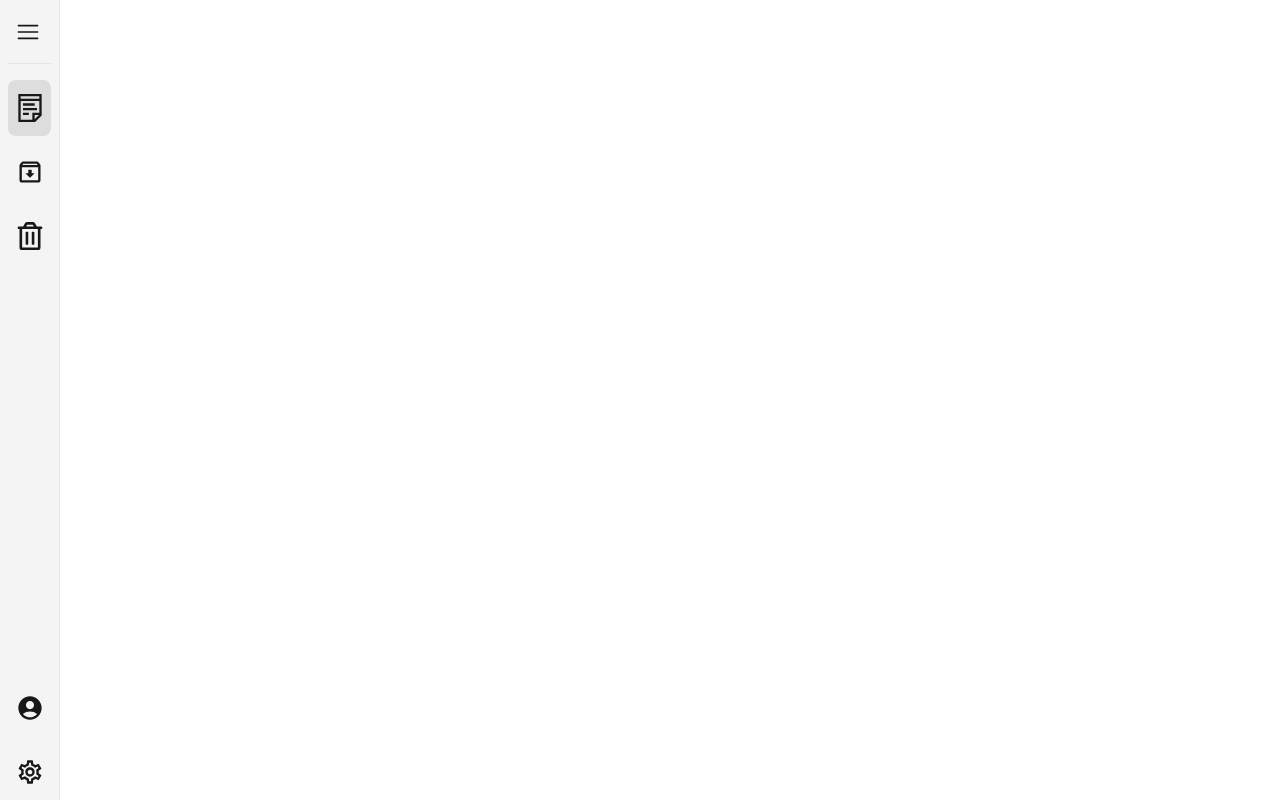
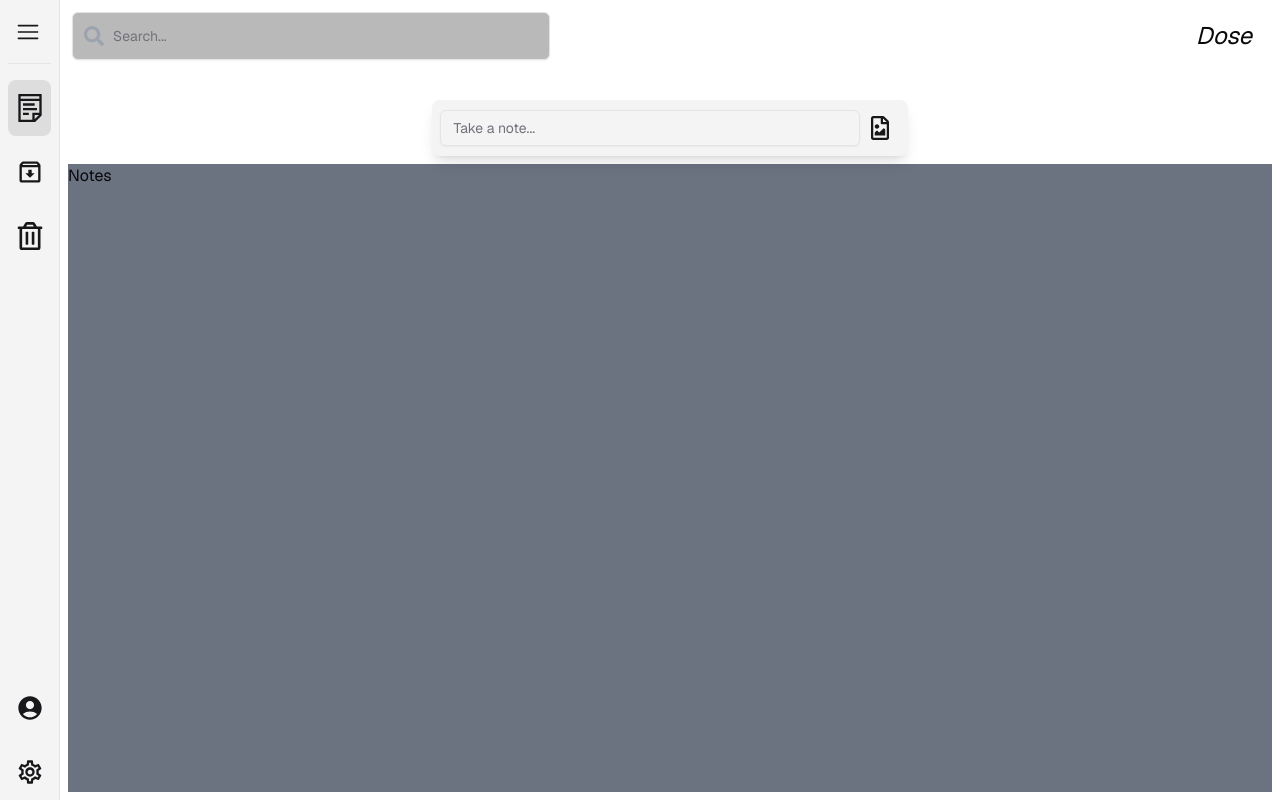
Before and after one commit to yosef-mesfin/dose, a Next.js app: page / in a window 1280 px wide. Built offline with nearby package versions, Linux system fonts and the light colour scheme.

Commit message:
build: implements search and create-note components

```diff
--- a/app/page.tsx
+++ b/app/page.tsx
@@ -1,10 +1,29 @@
+'use client';
+import { CreateNote } from '@/components/create-note';
+import { Search } from '@/components/search';
 import { SidebarDesktop } from '@/components/sidebar-desktop';
+import { useSidebar } from '@/lib/hooks/use-sidebar';
 
 export default function Home() {
+  const { isSidebarOpen } = useSidebar();
   return (
-    <main className="relative flex">
-      <div className="">
+    <main className="relative flex w-full">
+      <div className="flex flex-row w-full">
         <SidebarDesktop />
+        <div className="flex-1 flex flex-col dark:bg-zinc-950">
+          <div className="p-3 flex items-center justify-between">
+            <Search />
+            <div className="mr-4">
+              {!isSidebarOpen && <h1 className="text-2xl italic">Dose</h1>}
+            </div>
+          </div>
+          <div className="flex-1 flex flex-col overflow-y-scroll p-2">
+            <div className="h-auto mt-3 p-2 flex items-center justify-center">
+              <CreateNote />
+            </div>
+            <div className="bg-gray-500 flex-1">Notes</div>
+          </div>
+        </div>
       </div>
     </main>
   );
--- /dev/null
+++ b/components/create-note.tsx
@@ -0,0 +1,117 @@
+'use client';
+import React, { useState, useRef, useEffect } from 'react';
+import { Input } from './ui/input';
+import { cn } from '@/lib/utils';
+import Button from './ui/Button';
+import { ButtonVariants } from '@/types/button';
+import { Icons } from './icons';
+import { FaRegFileImage } from 'react-icons/fa';
+import { TextArea } from './ui/textfield';
+import { RiOpenaiFill } from 'react-icons/ri';
+import { AiOutlineMore } from 'react-icons/ai';
+
+interface CreateNoteProps {}
+
+const CreateNote: React.FC<CreateNoteProps> = () => {
+  const [isFocused, setIsFocused] = useState(false);
+  const [title, setTitle] = useState('');
+  const [text, setText] = useState('');
+  const inputRef = useRef<HTMLTextAreaElement>(null);
+
+  const handleFocus = () => {
+    setIsFocused(true);
+  };
+
+  const handleBlur = () => {
+    if (!text.trim() && !title.trim()) {
+      setIsFocused(false);
+    }
+  };
+
+  const handleDiscard = () => {
+    setTitle('');
+    setText('');
+    setIsFocused(false);
+  };
+
+  useEffect(() => {
+    if (inputRef.current) {
+      inputRef.current.style.height = 'auto';
+      inputRef.current.style.height = `${Math.min(inputRef.current.scrollHeight, window.innerHeight * 0.7)}px`;
+    }
+  }, [text]);
+
+  return (
+    <div
+      className={cn(
+        'relative bg-secondary dark:bg-dark-700 border-[#ACB0B1] rounded-lg shadow-lg transition-all w-2/5 '
+      )}
+    >
+      {!isFocused && (
+        <div className="flex items-center p-2 justify-between">
+          <Input
+            type="text"
+            placeholder="Take a note..."
+            className="w-full bg-transparent"
+            onFocus={handleFocus}
+          />
+          <Button variant={ButtonVariants.ICON}>
+            <Icons icon={FaRegFileImage} className="size-6 text-primary/50" />
+          </Button>
+        </div>
+      )}
+      {isFocused && (
+        <div className="">
+          <Input
+            type="text"
+            value={title}
+            onChange={(e) => setTitle(e.target.value)}
+            placeholder="Title"
+            className="mb-2 mt-2 w-full font-semibold text-lg bg-transparent outline-none border-b"
+            onFocus={handleFocus}
+          />
+          <TextArea
+            ref={inputRef}
+            value={text}
+            onChange={(e) => setText(e.target.value)}
+            onBlur={handleBlur}
+            placeholder="Take a note..."
+            className="w-full bg-transparent min-h-12 border-none outline-none overflow-y-auto"
+          />
+          <div className="flex bg-primary/10 justify-between items-center mt-2 px-3 py-1">
+            <div className="flex space-x-1 items-center">
+              <Icons icon={RiOpenaiFill} className="size-7 text-[#9834aa]" />
+              <span className="text-sm text-primary/50">Assistant</span>
+            </div>
+            <div className="flex flex-row">
+              <Button
+                variant={ButtonVariants.GHOST}
+                className="text-primary/80 hover:text-primary/100"
+              >
+                <Icons
+                  icon={FaRegFileImage}
+                  className="size-5 text-primary/80"
+                />
+              </Button>
+              <Button
+                variant={ButtonVariants.ICON}
+                className="text-primary/80 hover:text-primary/100"
+              >
+                <Icons icon={AiOutlineMore} className="size-7 text-primary" />
+              </Button>
+              <Button
+                onClick={handleDiscard}
+                variant={ButtonVariants.GHOST}
+                className="text-primary/80 hover:text-primary/100 mr-2"
+              >
+                Discard
+              </Button>
+            </div>
+          </div>
+        </div>
+      )}
+    </div>
+  );
+};
+
+export { CreateNote };
--- /dev/null
+++ b/components/search.tsx
@@ -0,0 +1,27 @@
+'use client';
+import React, { useState } from 'react';
+import { Input } from './ui/input';
+import { FaSearch } from 'react-icons/fa';
+
+export const Search: React.FC = () => {
+  const [query, setQuery] = useState('');
+
+  const handleSearch = () => {
+    console.log('Searching for:', query);
+    // Implement your search logic here
+  };
+
+  return (
+    <div className="relative w-[40%]">
+      <span className="absolute inset-y-0 left-0 flex items-center pl-3">
+        <FaSearch className="h-5 w-5 text-gray-400" />
+      </span>
+      <Input
+        value={query}
+        onChange={(e) => setQuery(e.target.value)}
+        placeholder="Search..."
+        className="pl-10 h-12 bg-primary/30" // Add padding to the left for the icon
+      />
+    </div>
+  );
+};
--- /dev/null
+++ b/components/ui/input.tsx
@@ -0,0 +1,23 @@
+import { cn } from '@/lib/utils';
+import React from 'react';
+
+interface IInputProps extends React.InputHTMLAttributes<HTMLInputElement> {}
+
+const Input = React.forwardRef<HTMLInputElement, IInputProps>(
+  ({ className, type = 'text', ...props }, ref) => {
+    return (
+      <input
+        ref={ref}
+        type={type}
+        className={cn(
+          'flex h-9 w-full rounded-md border border-input bg-transparent px-3 py-1 text-sm shadow-sm transition-colors file:border-0 file:bg-transparent file:text-sm file:font-medium placeholder:text-muted-foreground disabled:cursor-not-allowed disabled:opacity-50',
+          className
+        )}
+        {...props}
+      />
+    );
+  }
+);
+Input.displayName = 'Input';
+
+export { Input };
--- /dev/null
+++ b/components/ui/textfield.tsx
@@ -0,0 +1,24 @@
+import React from 'react';
+import { cn } from '@/lib/utils';
+
+interface ITextAreaProps
+  extends React.TextareaHTMLAttributes<HTMLTextAreaElement> {}
+
+const TextArea = React.forwardRef<HTMLTextAreaElement, ITextAreaProps>(
+  ({ className, ...props }, ref) => {
+    return (
+      <textarea
+        ref={ref}
+        className={cn(
+          'flex w-full rounded-md bg-transparent px-3 py-1 text-sm shadow-sm transition-colors placeholder:text-muted-foreground focus-visible:outline-none disabled:cursor-not-allowed disabled:opacity-50 resize-none',
+          className
+        )}
+        {...props}
+      />
+    );
+  }
+);
+
+TextArea.displayName = 'TextArea';
+
+export { TextArea };
```
